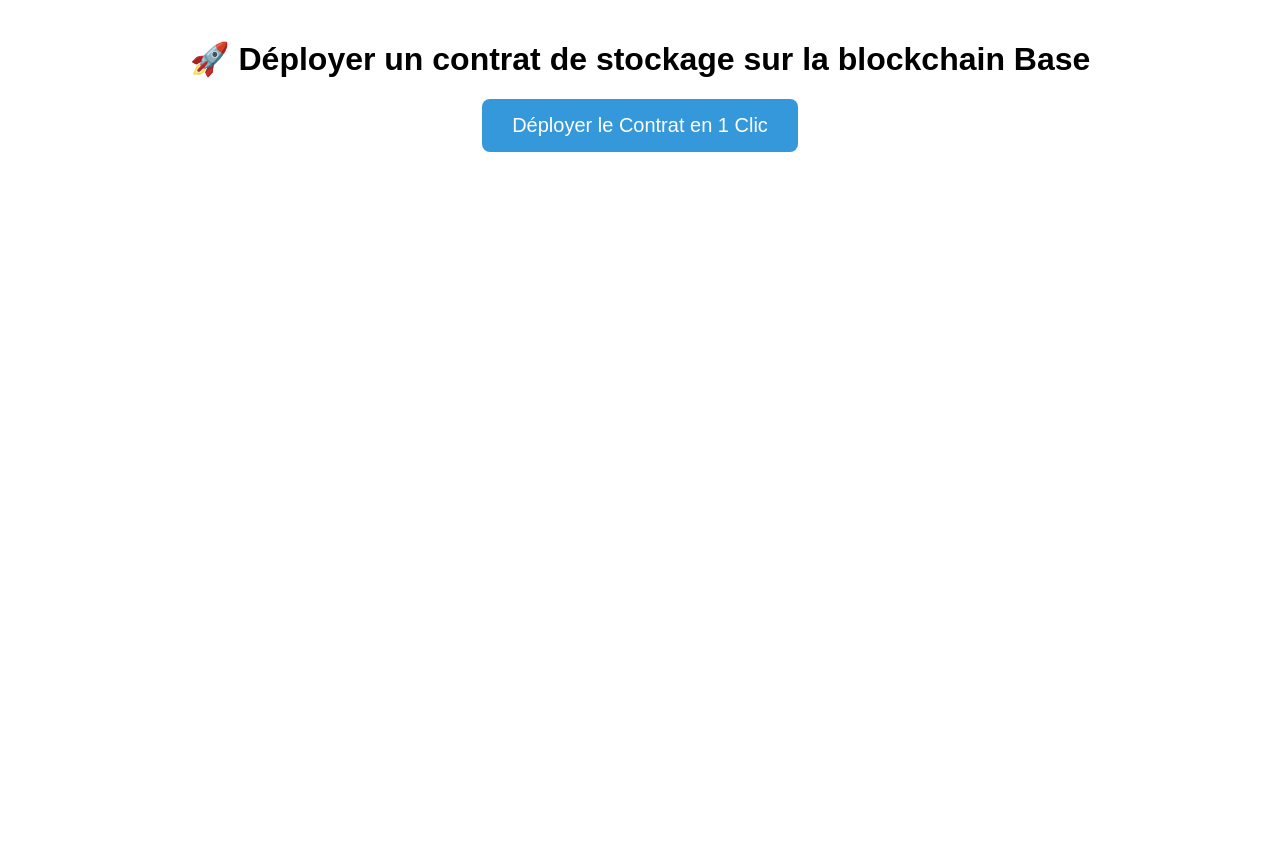
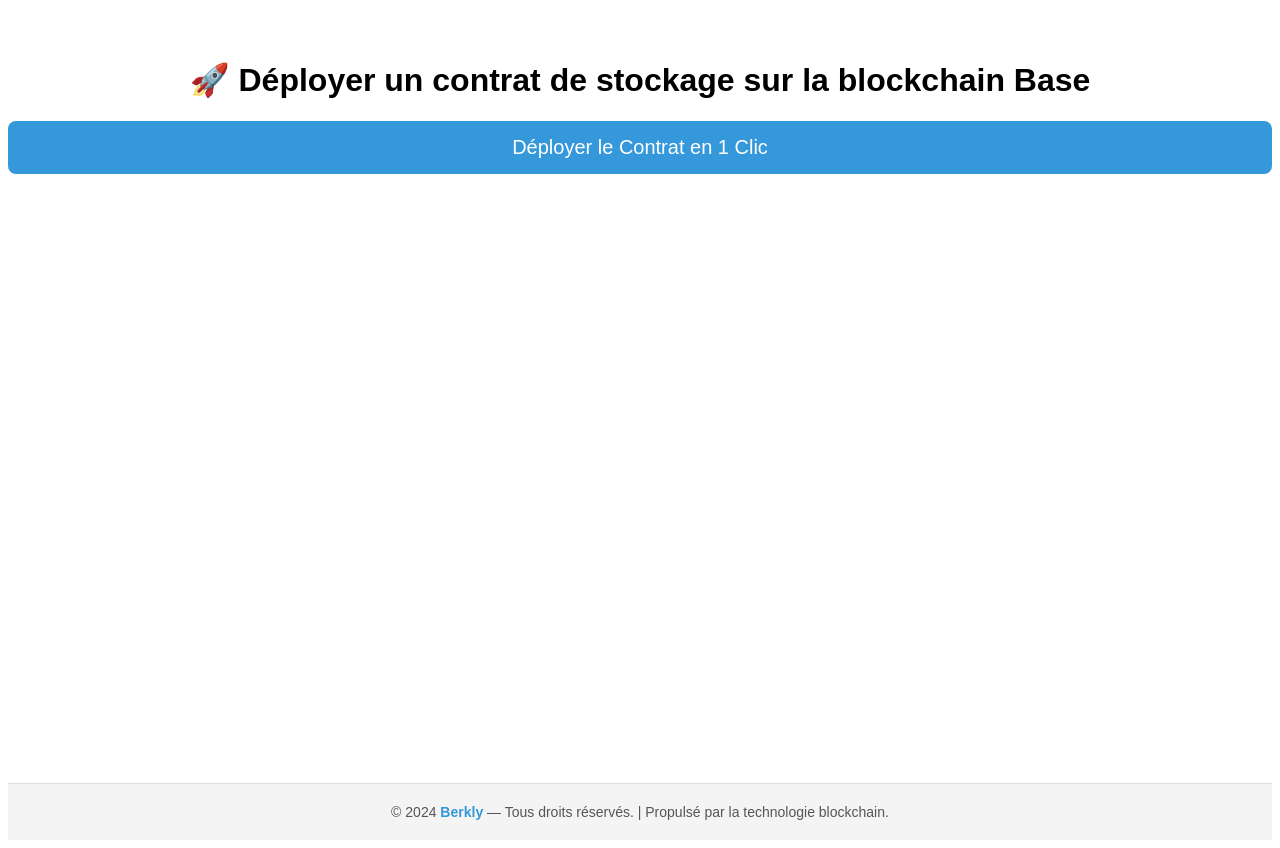
Before and after one commit to DELTACRYPTO/BERKLY, a plain HTML site: page index.html in a window 1280 px wide. Before the commit the page ends 800 px from the top, so only its background shows below. Drawn offline with Linux system fonts and the light colour scheme.

Commit message:
Update index.html

```diff
--- a/index.html
+++ b/index.html
@@ -13,6 +13,9 @@
             font-family: Arial, sans-serif;
             text-align: center;
             margin-top: 40px;
+            display: flex;
+            flex-direction: column;
+            min-height: 100vh;
         }
         button {
             padding: 15px 30px;
@@ -26,12 +29,27 @@
         button:hover {
             background-color: #2980b9;
         }
+        footer {
+            margin-top: auto;
+            padding: 20px;
+            background-color: #f4f4f4;
+            color: #555;
+            font-size: 14px;
+            border-top: 1px solid #ddd;
+        }
+        footer strong {
+            color: #3498db;
+        }
     </style>
 </head>
 <body>
     <h1>🚀 Déployer un contrat de stockage sur la blockchain Base</h1>
     <button id="deployButton">Déployer le Contrat en 1 Clic</button>
 
+    <footer>
+        © 2024 <strong>Berkly</strong> — Tous droits réservés. | Propulsé par la technologie blockchain.
+    </footer>
+
     <script src="app.js"></script>
 </body>
 </html>
```
